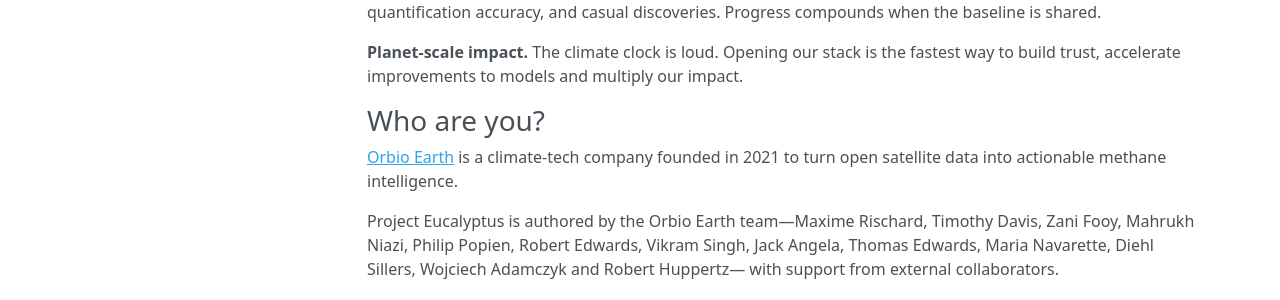
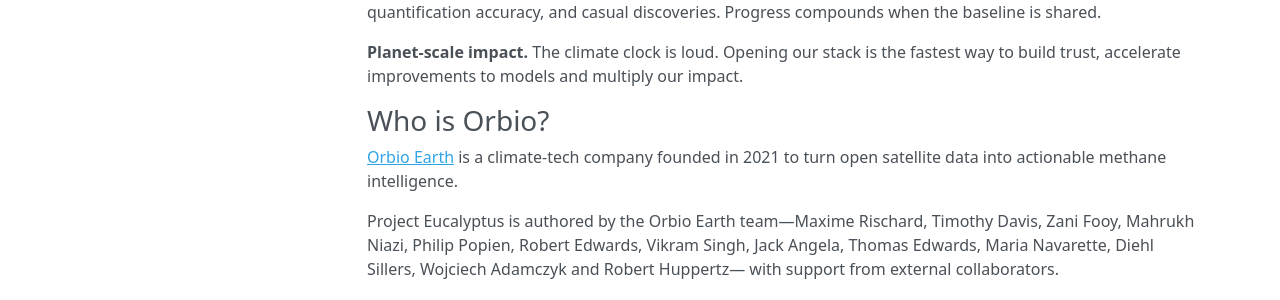
Before and after one commit to Orbio-Earth/Project-Eucalyptus, an MkDocs documentation site: the page built from docs/index.md, in a window 1280 px wide and 900 px high, scrolled down 718 px. Shown: the part 516-816 px from the top of the window. Built offline with MkDocs 1.6.1, drawn with Linux system fonts in a browser that asks for light colours; nearby versions of some CDN libraries.

Commit message:
Fix Orbio line

```diff
--- a/docs/index.md
+++ b/docs/index.md
@@ -26,7 +26,7 @@ All components are released under a non‑commercial licence, see here. Commerci
 
 **Planet‑scale impact.** The climate clock is loud. Opening our stack is the fastest way to build trust, accelerate improvements to models and multiply our impact.
 
-### Who are you?
+### Who is Orbio?
 
 [Orbio Earth](https://orbio.earth) is a climate-tech company founded in 2021 to turn open satellite data into actionable methane intelligence.
 
```
